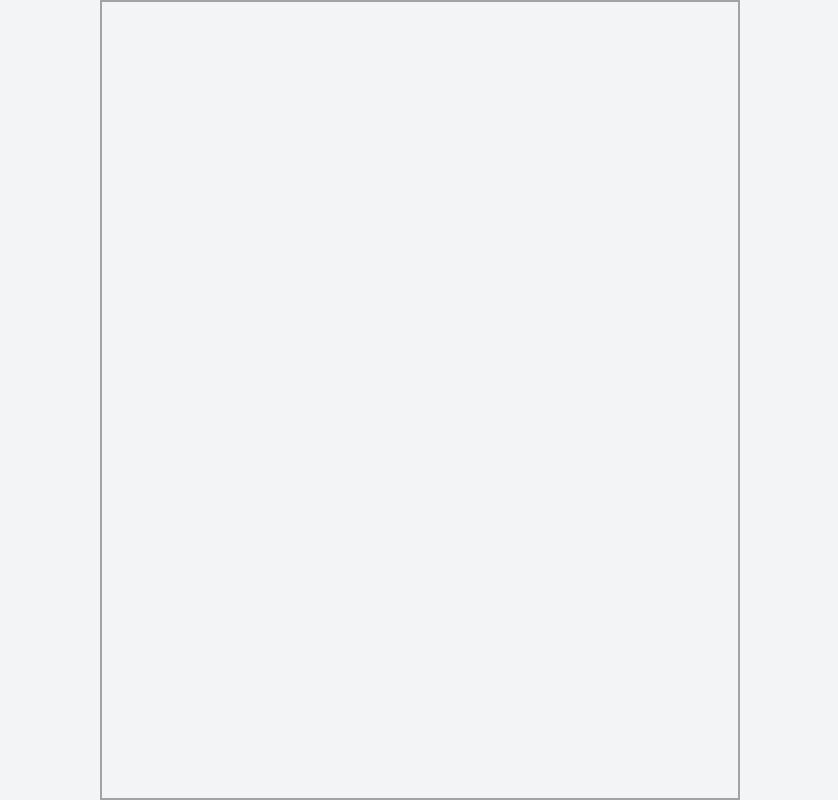
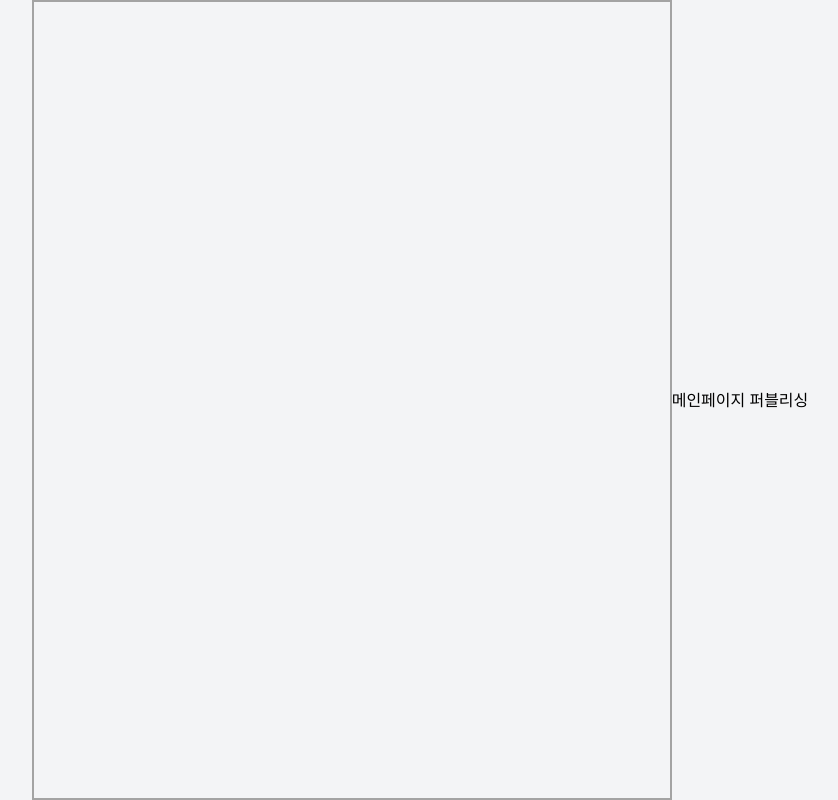
Before and after one commit to prgrms-fe-devcourse/NFE1_2_FitPlace, a React (Vite) app: page / in a window 1280 px wide. Shown: the whole page, without its empty margins (220-1058 px from the left). Built offline with nearby package versions, Linux system fonts and the light colour scheme.

Commit message:
feat:버튼 생성

```diff
--- a/src/pages/Mainpage.tsx
+++ b/src/pages/Mainpage.tsx
@@ -2,7 +2,10 @@ import React from "react";
 
 const Mainpage = () => {
   return (
-    <div className=" w-140 h-full border-solid border-2 border-neutral-400"></div>
+    <>
+      <div className=" w-140 h-full border-solid border-2 border-neutral-400"></div>
+      <div>메인페이지 퍼블리싱</div>
+    </>
   );
 };
 
```
